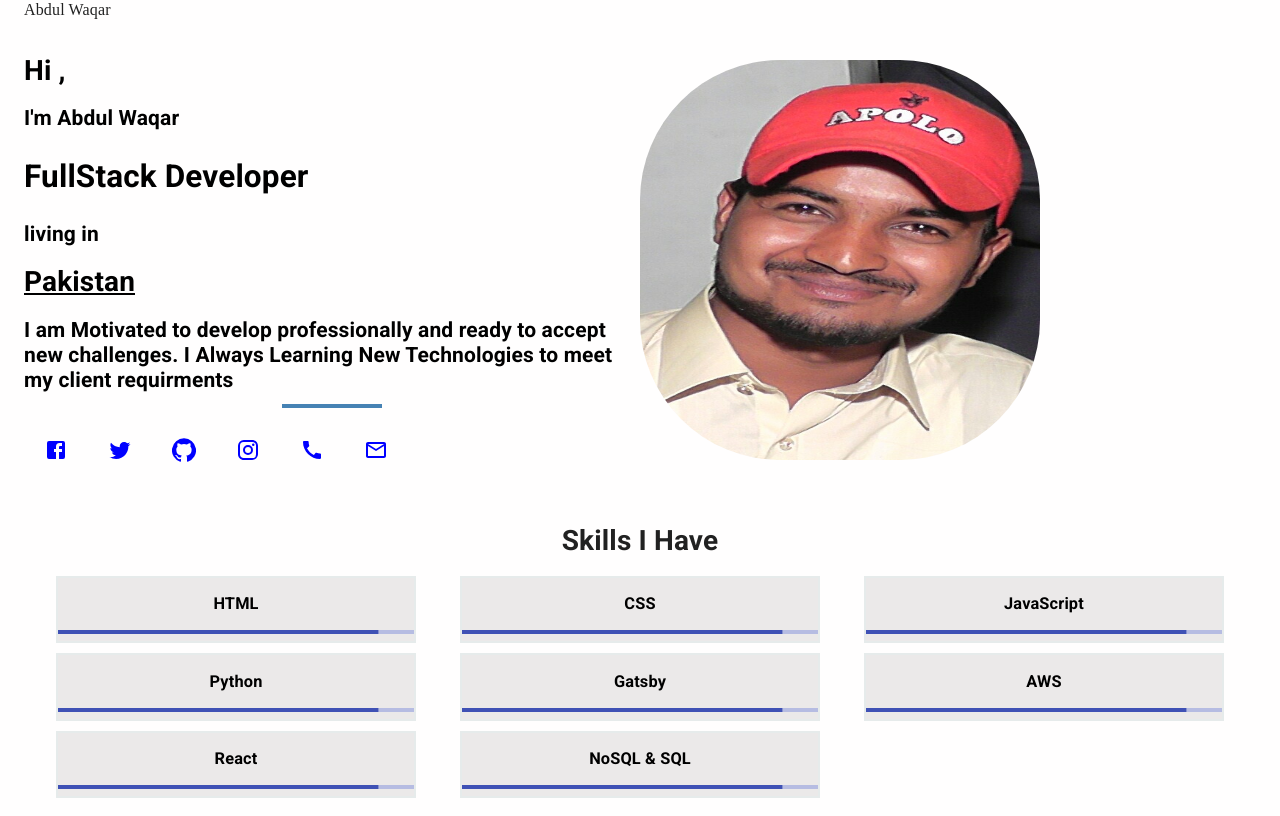
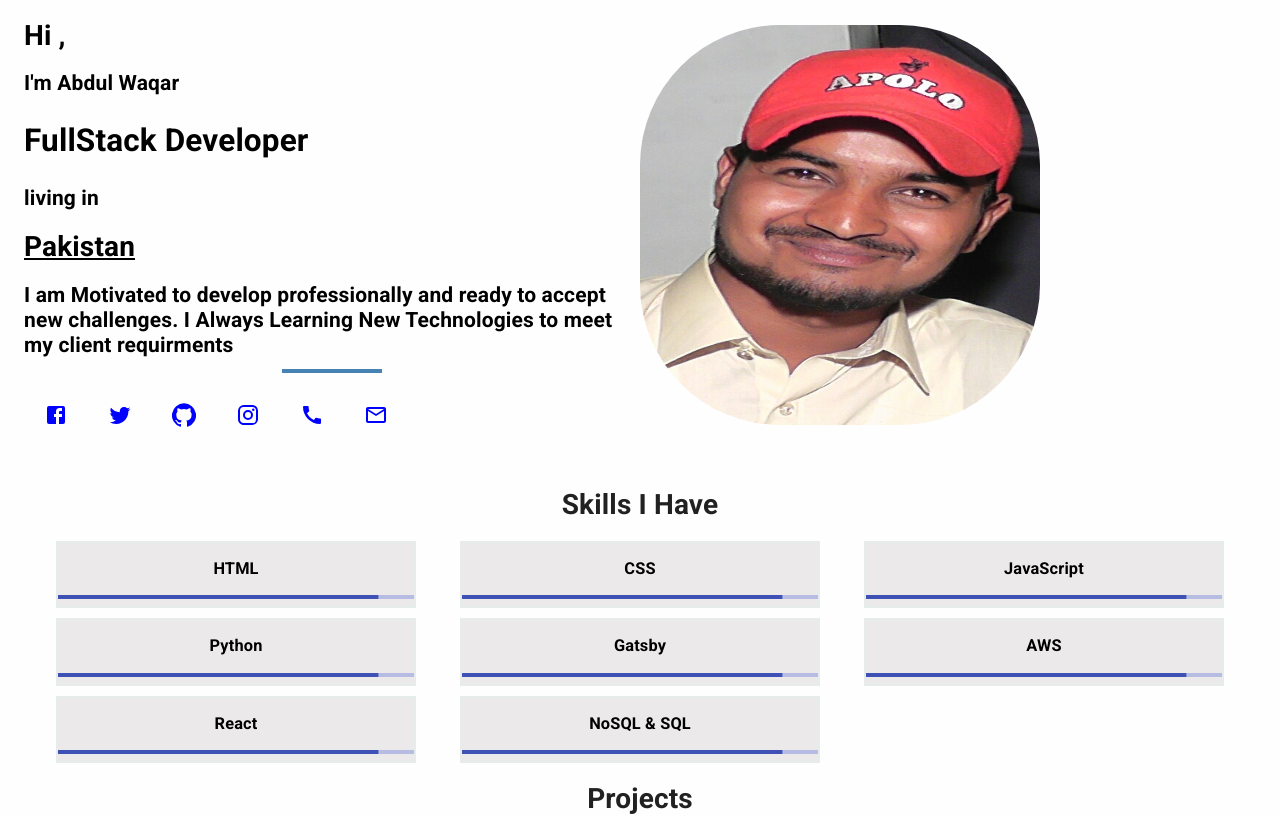
Before and after one commit to abdulwaqar844/Dev-Waqar, a React (Create React App) app: page / in a window 1280 px wide. Shown: the top 816 px of the page. Built offline with nearby package versions, Linux system fonts and the light colour scheme.

Commit message:
nav bar removed

```diff
--- a/src/App.tsx
+++ b/src/App.tsx
@@ -4,7 +4,7 @@ import Container from '@material-ui/core/Container';
 import Header from './components/header'
 import Skills from './components/Skill'
 import Projects from './components/Projects'
-import NavBar from './components/navbarr'
+//import NavBar from './components/navbarr'
 import Footer from './components/footer'
 import './components/style.css'
 export default function App() {
@@ -12,7 +12,7 @@ export default function App() {
     <React.Fragment>
       <CssBaseline />
       <Container maxWidth="xl" className="container">
-        <NavBar/>
+
         <Header />
         <Skills />
         <Projects />
```
